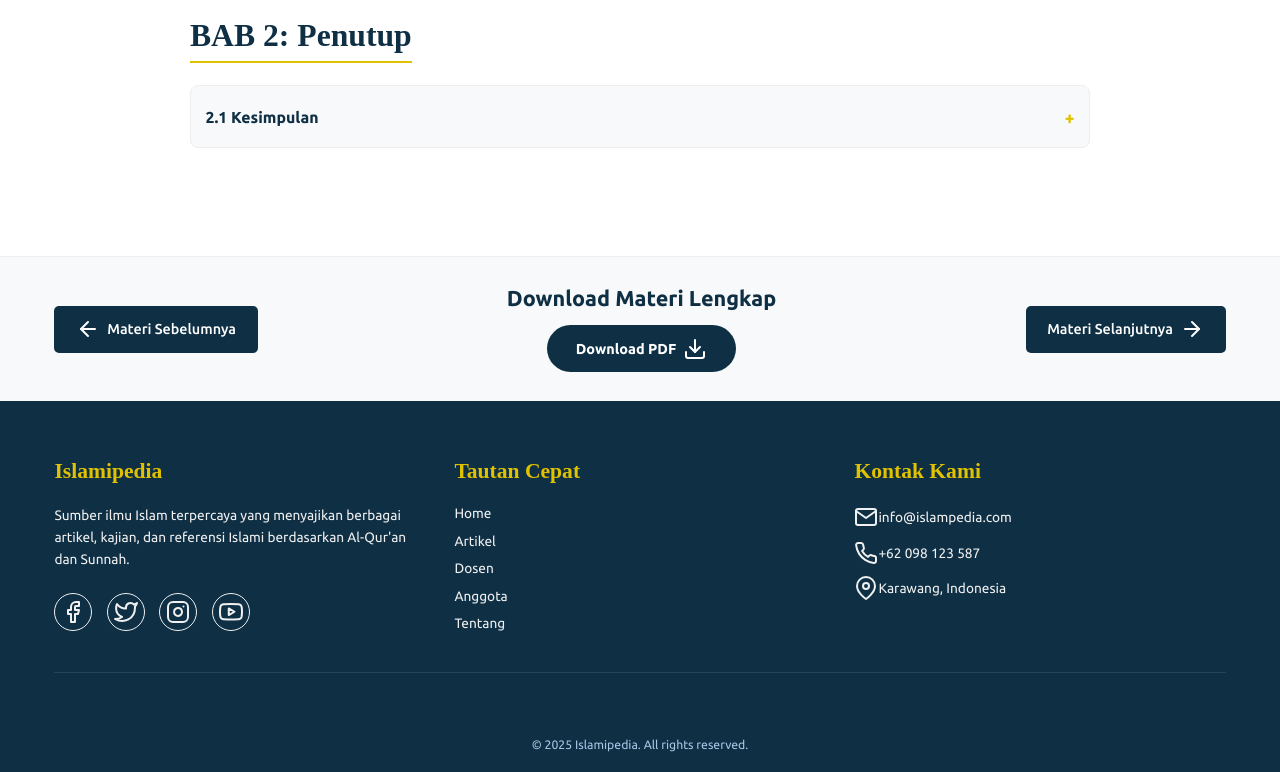
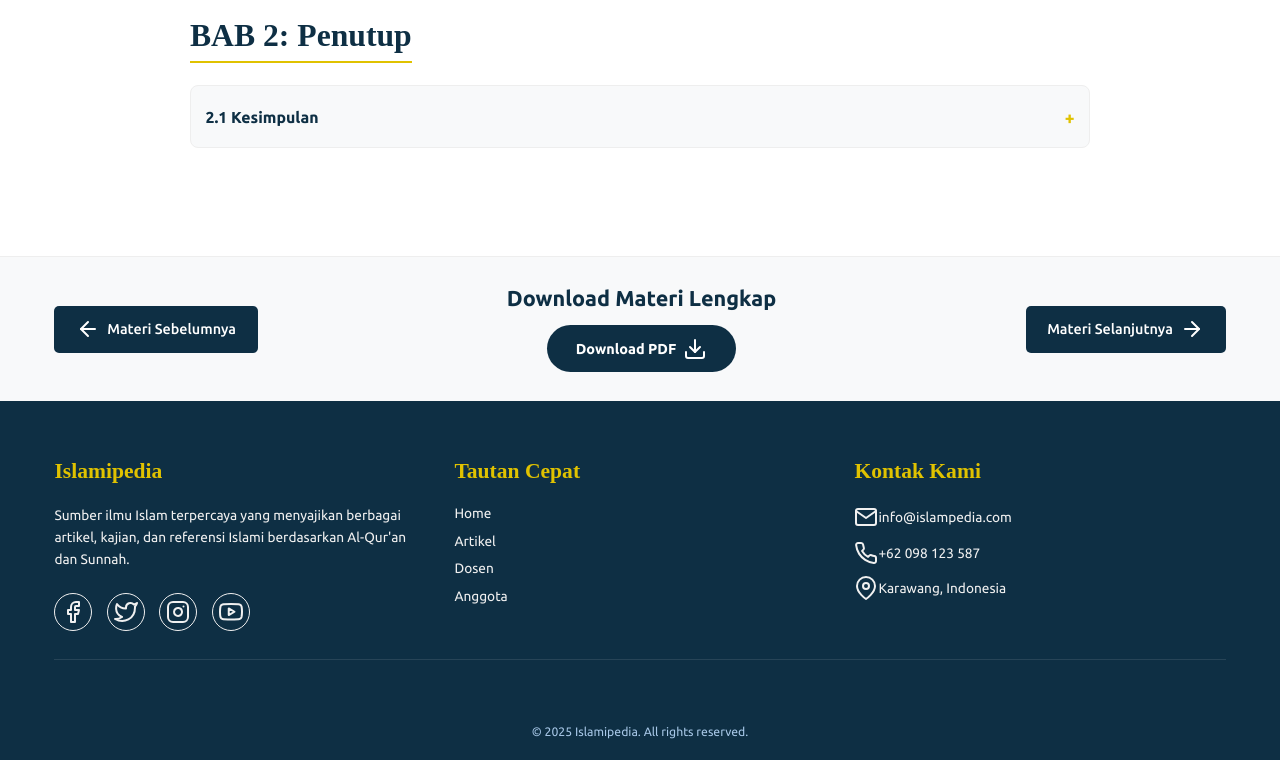
Before and after one commit to CakramuktiHasibuan/Islampedia, a plain HTML site: page materi/bab6.html in a window 1280 px wide. Shown: the part 806-1578 px from the top of the page. Drawn offline with nearby package versions, Linux system fonts and the light colour scheme; a web font is replaced by a local one.

Commit message:
Update bab6.html

```diff
--- a/materi/bab6.html
+++ b/materi/bab6.html
@@ -461,7 +461,6 @@
               <li><a href="../index.html#Materi">Artikel</a></li>
               <li><a href="../index.html#Dosen">Dosen</a></li>
               <li><a href="../index.html#Anggota">Anggota</a></li>
-              <li><a href="../index.html#Tentang">Tentang</a></li>
             </ul>
           </div>
 
```
